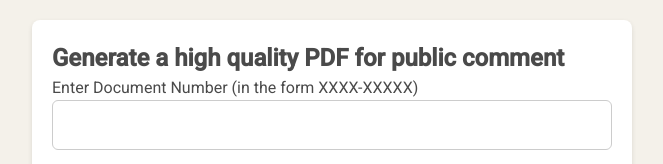
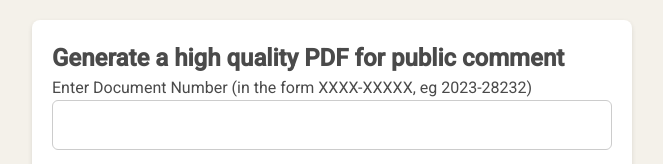
Before and after one commit to simonwisdom/public-comment-generator, a React (Create React App) app: page / in a window 1280 px wide. Shown: the top 164 px of the page, without its empty margins (308-971 px from the left). Built offline with nearby package versions, Linux system fonts and the light colour scheme.

Commit message:
Added example document number

```diff
--- a/src/App.js
+++ b/src/App.js
@@ -146,7 +146,7 @@ const App = () => {
   return (
     <div className="container">
       <h1 style={{ fontSize: '24px', fontWeight: 'bold' }}>Generate a high quality PDF for public comment</h1>
-      <h1>Enter Document Number (in the form XXXX-XXXXX)</h1>
+      <h1>Enter Document Number (in the form XXXX-XXXXX, eg 2023-28232)</h1>
       <input className="input" type="text" value={documentNumber} onChange={handleDocumentNumberChange} />
       <button className="button" onClick={handleSummarizeDoc} disabled={isLoading}>
         {isLoading ? 'Loading...' : 'Summarize Document'}
```
